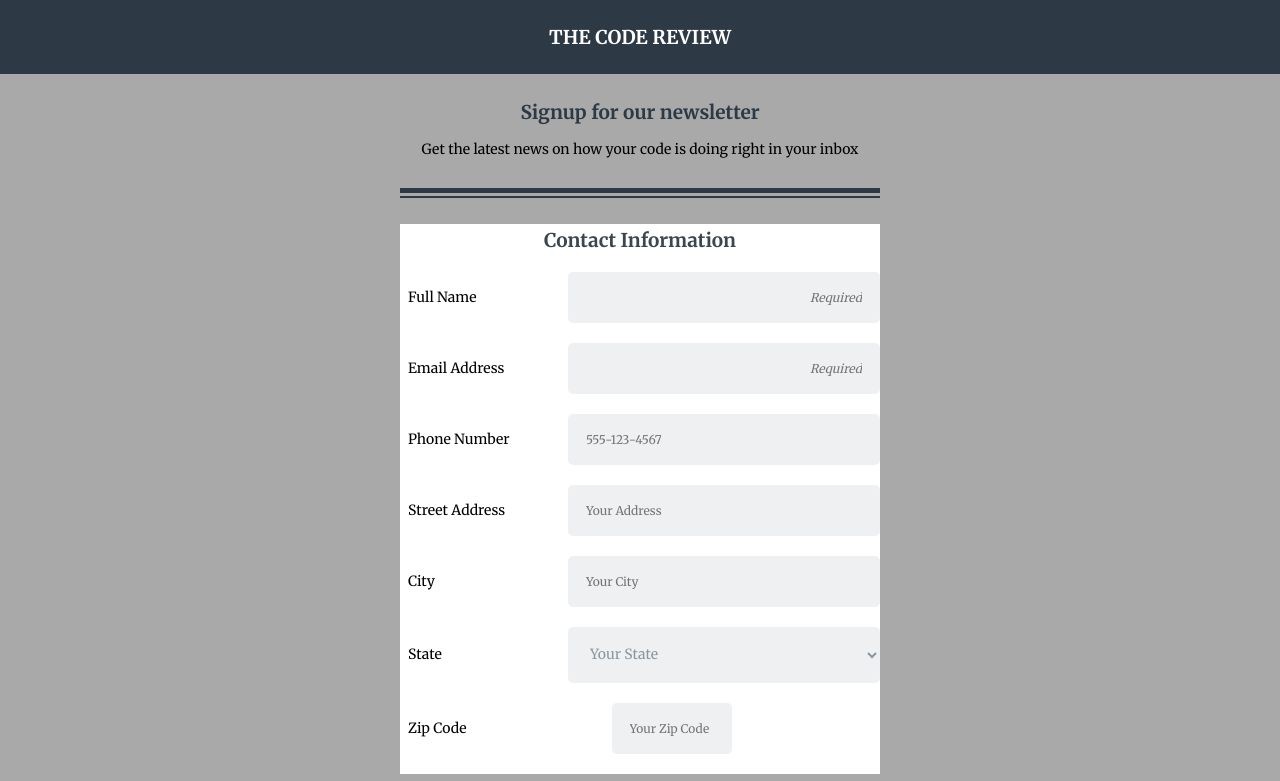
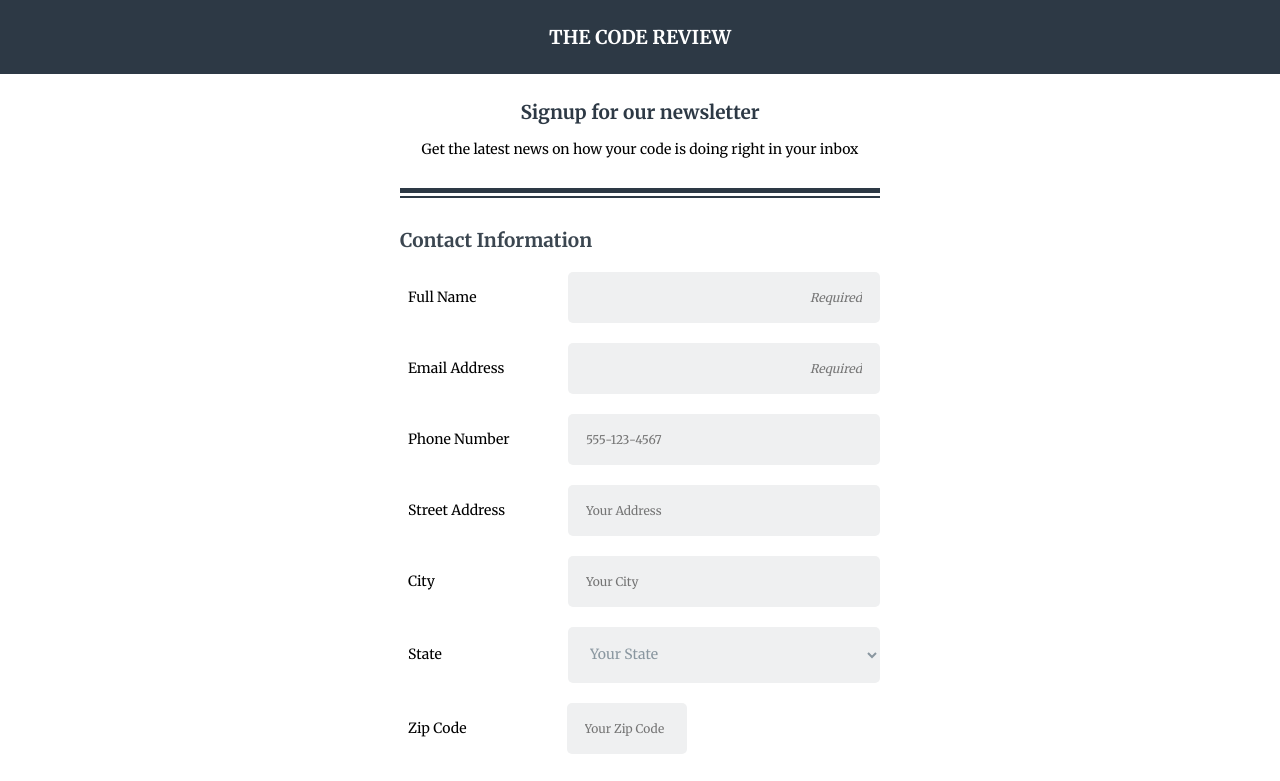
Before and after one commit to Addrianf/Unit_3, a plain HTML site: page index.html in a window 1280 px wide. Shown: the top 781 px of the page. Drawn offline with Linux system fonts and the light colour scheme.

Commit message:
Update styles.css
fixed the zip input

```diff
--- a/styles.css
+++ b/styles.css
@@ -7,7 +7,6 @@
 body {
   font-family: 'Merriweather', serif;
   margin: 0;
-  background-color: darkgray;
 }
 
 section {
@@ -119,9 +118,7 @@ select {
   padding: 30px 0 0 0;
   margin-bottom: 20px;
   border-top: solid 2px #2d3945;
-  display: flex;
   width: 100%;
-  justify-content: center;
 }
 label {
 margin-left: 8px;
@@ -202,7 +199,7 @@ label.other {
 
   .zip {
     justify-content: flex-start;
-    gap: 145px;
+    gap: 100px;
   }
 
   input[type="text"],
```
